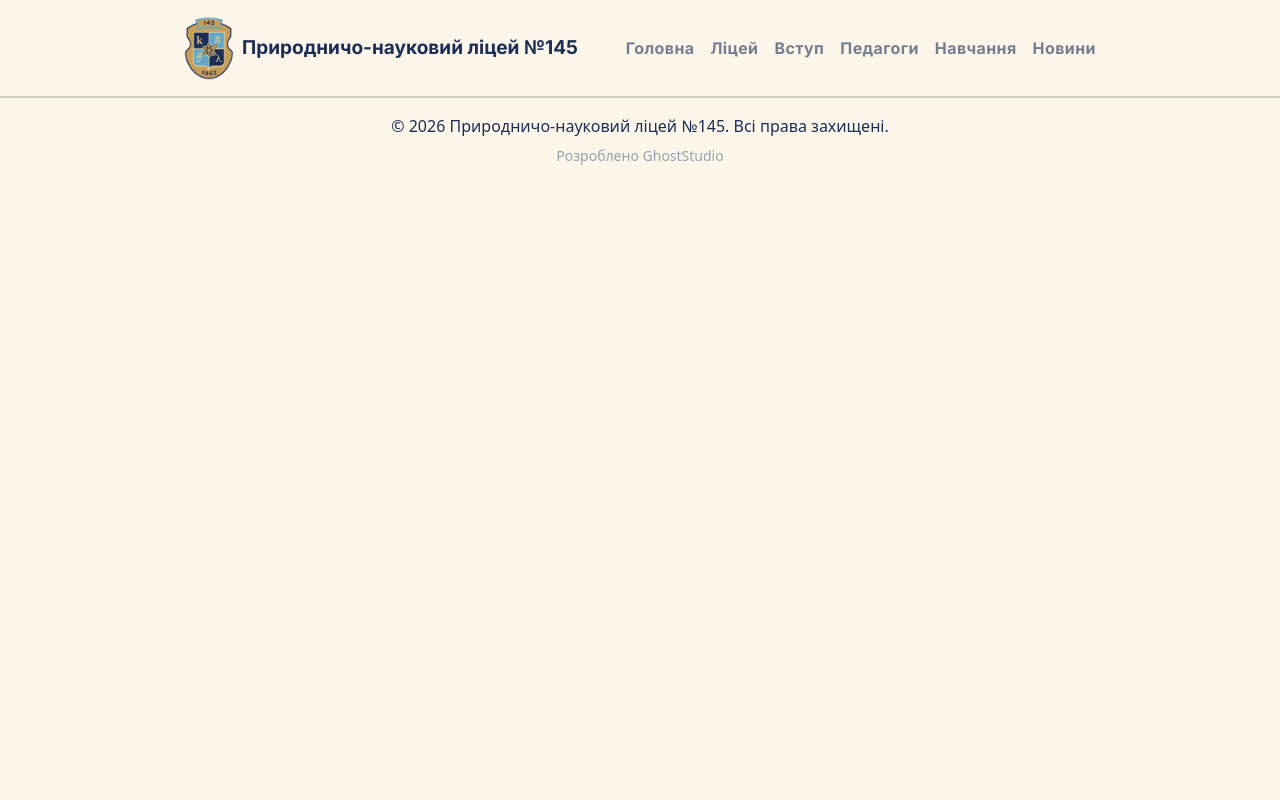
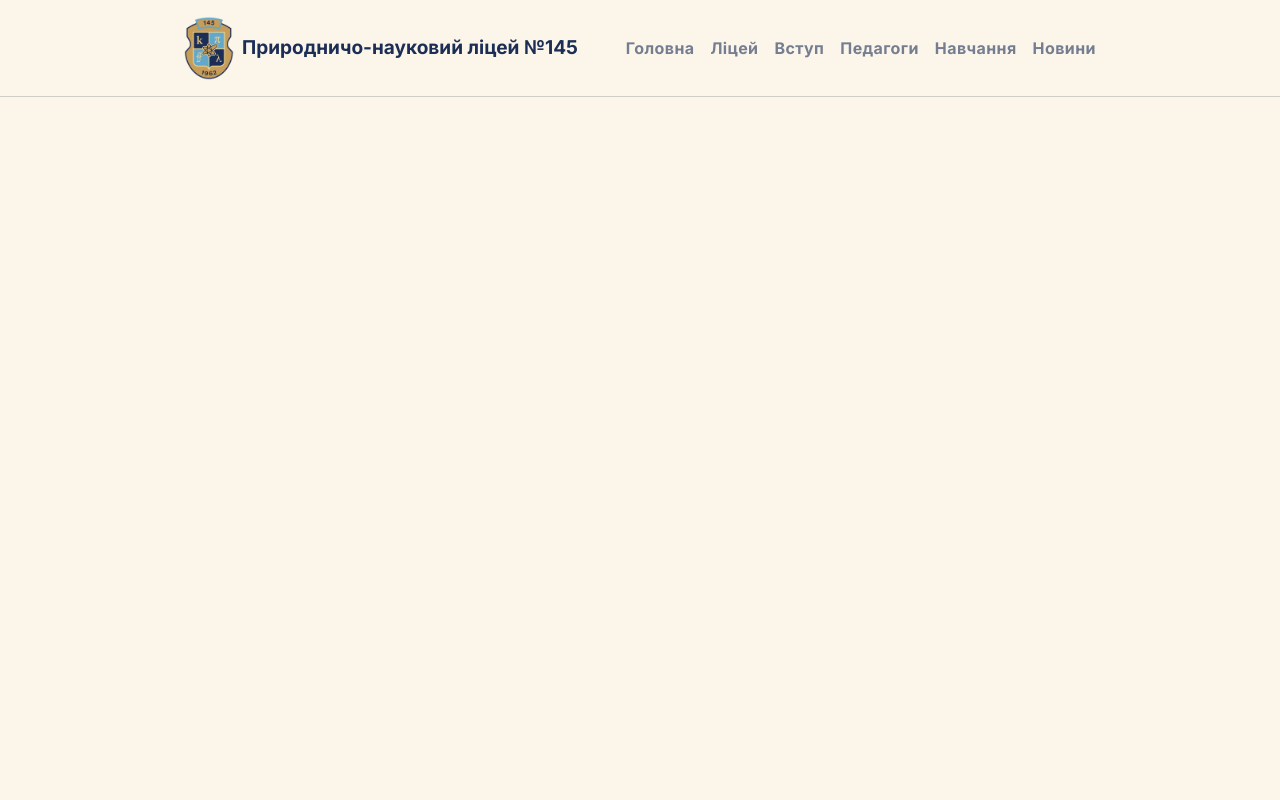
Before and after one commit to 0xNiWt/pnl, a Next.js app: page / in a window 1280 px wide. Shown: the top 800 px of the page. Built offline with nearby package versions, Linux system fonts and the light colour scheme.

Commit message:
first commit

```diff
--- a/app/page.tsx
+++ b/app/page.tsx
@@ -7,7 +7,7 @@ export default function Home() {
   return (
     <div className="bg-[#FBF6E9] min-h-screen flex flex-col">
       <Header />
-      {/* <Hero /> */}
+      <Hero />
       <Footer />
     </div>
   );
--- a/components/Footer.tsx
+++ b/components/Footer.tsx
@@ -1,6 +1,6 @@
 export default function Footer() {
     return (
-        <footer className="bg-background py-4 border-t border-gray-800/20">
+        <footer className="bg-background px-4 py-4 border-t border-gray-800/20">
             <div className="flex items-center justify-center flex-col gap-2">
                 <p className="text-primary text-sx">&copy; {new Date().getFullYear()} Природничо-науковий ліцей №145. Всі права захищені.</p>
                 <p className="text-gray-400 text-sm">Розроблено GhostStudio</p>
--- a/components/Header.tsx
+++ b/components/Header.tsx
@@ -21,7 +21,7 @@ export default function Header() {
                         <ul className="hidden space-x-4 md:flex">
                             {['Головна', 'Ліцей', 'Вступ', 'Педагоги', 'Навчання', 'Новини'].map((item) => (
                                 <li key={item}>
-                                    <a href="#" className="text-primary/60 hover:text-primary font-inter font-bold text-base tracking-wide transition-colors">
+                                    <a href="#" className="relative inline-block text-primary/60 hover:text-primary font-inter font-bold text-base tracking-wide transition-colors before:content-[''] before:absolute before:left-0 before:bottom-0 before:w-0 before:h-0.5 before:bg-primary before:transition-all before:duration-300 hover:before:w-full">
                                         {item}
                                     </a>
                                 </li>
--- a/components/Hero.tsx
+++ b/components/Hero.tsx
@@ -1,7 +1,7 @@
 export default function Hero() {
     return (
         <div className="min-h-dvh flex items-center justify-center bg-[#FBF6E9]">
-            <h1 className="text-7xl font-bold text-[#1C2D56]">ПНЛ ЙОПТААААА</h1>
+            {/* <h1 className="text-7xl font-bold text-[#1C2D56]">ПНЛ ЙОПТААААА</h1> */}
         </div>
     )
 }
```
